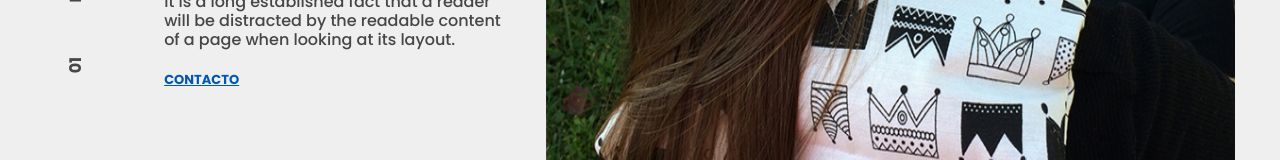
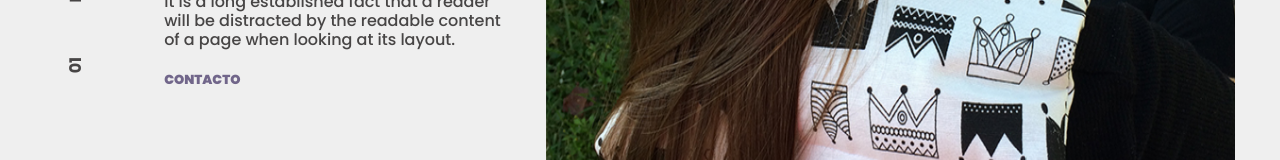
Before and after one commit to AgustinTafura/cherry-coder, a React (Create React App) app: page / in a window 1280 px wide. In both pictures the pointer is over the link 201 px from the left and 349 px from the top of the page. Shown: the part 270-430 px from the top of the page. Built offline with nearby package versions, Linux system fonts and the light colour scheme.

Commit message:
cambio en el hover de vontacto

```diff
--- a/src/App.css
+++ b/src/App.css
@@ -85,6 +85,12 @@ img.logoNav {
   margin-top: 32px;
   text-decoration: none;
   color: rgb(71, 69, 69);
+}
+
+.textoChico:hover {
+  text-decoration: none;
+  color: #71668a !important;
+  font-weight: bold;
 }
 
 
```
